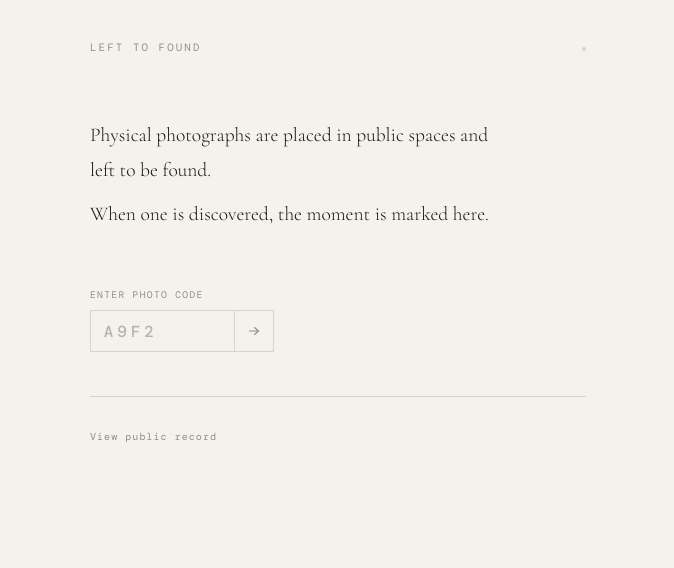
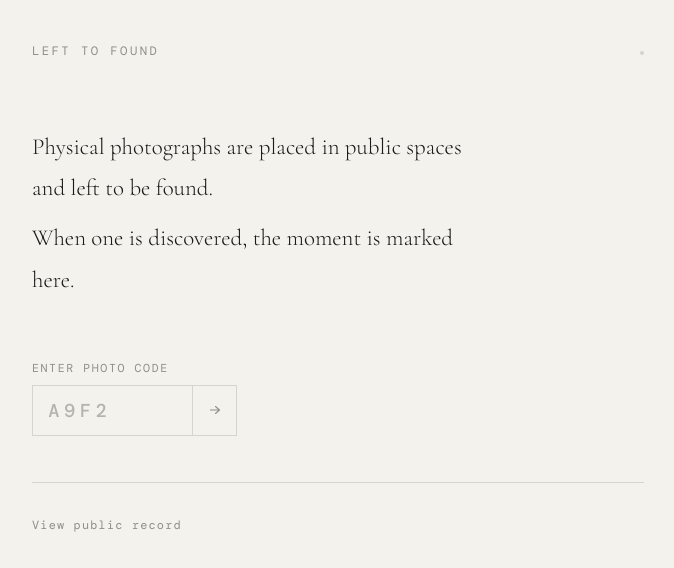
Before and after one commit to CodedByDom/left-to-found, a Next.js app: page / in a window 1280 px wide. Shown: the top 568 px of the page, without its empty margins (302-976 px from the left). Built offline with nearby package versions, Linux system fonts and the light colour scheme; a web font is replaced by a local one.

Commit message:
visualFormatting

```diff
--- a/app/globals.css
+++ b/app/globals.css
@@ -6,6 +6,8 @@
   box-sizing: border-box;
 }
 
+/* ── Light theme (default) ── */
+
 :root {
   --fg:     #1c1b19;
   --fg2:    #5c5a55;
@@ -13,13 +15,30 @@
   --fg4:    #b5b3ae;
   --bg:     #f4f2ed;
   --bg2:    #eae8e2;
+  --bg3:    #e2e0da;
   --border: #d6d4ce;
   --mono:   'DM Mono', monospace;
   --serif:  'Cormorant Garamond', serif;
+  color-scheme: light dark;
+}
+
+/* ── Dark theme ── */
+
+@media (prefers-color-scheme: dark) {
+  :root {
+    --fg:     #e8e6e1;
+    --fg2:    #a8a69f;
+    --fg3:    #7a7872;
+    --fg4:    #55534e;
+    --bg:     #161514;
+    --bg2:    #1e1d1b;
+    --bg3:    #262523;
+    --border: #333230;
+  }
 }
 
 html {
-  font-size: 16px;
+  font-size: 17px;
   -webkit-font-smoothing: antialiased;
   -moz-osx-font-smoothing: grayscale;
 }
@@ -28,6 +47,7 @@ body {
   background: var(--bg);
   color: var(--fg);
   font-family: var(--serif);
+  transition: background 0.3s, color 0.3s;
 }
 
 /* ── Shell ── */
@@ -37,7 +57,7 @@ body {
   min-height: 100dvh;
   display: flex;
   flex-direction: column;
-  max-width: 560px;
+  max-width: 680px;
   margin: 0 auto;
   padding: 0 2rem;
 }
@@ -53,7 +73,7 @@ body {
 
 .wordmark {
   font-family: var(--mono);
-  font-size: 0.67rem;
+  font-size: 0.72rem;
   font-weight: 400;
   letter-spacing: 0.2em;
   text-transform: uppercase;
@@ -96,7 +116,7 @@ body {
 
 .body-text {
   font-family: var(--serif);
-  font-size: 1.2rem;
+  font-size: 1.3rem;
   font-weight: 300;
   line-height: 1.75;
   color: var(--fg);
@@ -111,7 +131,7 @@ body {
 
 .mono-label {
   font-family: var(--mono);
-  font-size: 0.6rem;
+  font-size: 0.68rem;
   font-weight: 400;
   letter-spacing: 0.14em;
   text-transform: uppercase;
@@ -122,7 +142,7 @@ body {
 
 .quiet-text {
   font-family: var(--serif);
-  font-size: 1rem;
+  font-size: 1.1rem;
   font-weight: 300;
   color: var(--fg2);
   line-height: 1.7;
@@ -130,7 +150,7 @@ body {
 
 .small-text {
   font-family: var(--serif);
-  font-size: 0.85rem;
+  font-size: 0.95rem;
   font-weight: 300;
   color: var(--fg3);
   margin-top: 0.9rem;
@@ -139,7 +159,7 @@ body {
 
 .instruction-text {
   font-family: var(--serif);
-  font-size: 1.05rem;
+  font-size: 1.15rem;
   font-weight: 300;
   font-style: italic;
   color: var(--fg2);
@@ -149,7 +169,7 @@ body {
 
 .empty-text {
   font-family: var(--serif);
-  font-size: 1rem;
+  font-size: 1.1rem;
   font-weight: 300;
   font-style: italic;
   color: var(--fg4);
@@ -168,11 +188,11 @@ body {
 
 .home-statement p {
   font-family: var(--serif);
-  font-size: 1.22rem;
+  font-size: 1.35rem;
   font-weight: 300;
   line-height: 1.8;
   color: var(--fg);
-  max-width: 400px;
+  max-width: 440px;
 }
 
 .home-statement p + p {
@@ -186,20 +206,20 @@ body {
 .input-row {
   display: flex;
   align-items: stretch;
-  max-width: 192px;
+  max-width: 220px;
 }
 
 .code-input {
   font-family: var(--mono);
-  font-size: 1rem;
+  font-size: 1.1rem;
   font-weight: 500;
   letter-spacing: 0.24em;
   color: var(--fg);
   background: transparent;
   border: 1px solid var(--border);
   border-right: none;
-  padding: 0.6rem 0.8rem;
-  width: 144px;
+  padding: 0.7rem 0.9rem;
+  width: 160px;
   outline: none;
   transition: border-color 0.2s;
 }
@@ -217,7 +237,7 @@ body {
   justify-content: center;
   background: transparent;
   border: 1px solid var(--border);
-  padding: 0 0.7rem;
+  padding: 0 0.8rem;
   cursor: pointer;
   color: var(--fg3);
   transition: all 0.2s;
@@ -239,7 +259,7 @@ body {
 
 .quiet-link {
   font-family: var(--mono);
-  font-size: 0.63rem;
+  font-size: 0.7rem;
   font-weight: 400;
   letter-spacing: 0.1em;
   color: var(--fg3);
@@ -257,13 +277,13 @@ body {
 
 .primary-btn {
   font-family: var(--mono);
-  font-size: 0.68rem;
+  font-size: 0.75rem;
   font-weight: 500;
   letter-spacing: 0.08em;
   color: var(--fg);
   background: transparent;
   border: 1px solid var(--border);
-  padding: 0.6rem 1.4rem;
+  padding: 0.7rem 1.6rem;
   cursor: pointer;
   transition: all 0.2s;
 }
@@ -285,7 +305,7 @@ body {
 
 .record-code {
   font-family: var(--mono);
-  font-size: 0.67rem;
+  font-size: 0.75rem;
   font-weight: 400;
   letter-spacing: 0.22em;
   color: var(--fg4);
@@ -295,7 +315,7 @@ body {
 
 .record-caption {
   font-family: var(--serif);
-  font-size: 1rem;
+  font-size: 1.1rem;
   font-weight: 300;
   font-style: italic;
   color: var(--fg2);
@@ -318,15 +338,15 @@ body {
 
 .text-input {
   font-family: var(--serif);
-  font-size: 1.02rem;
+  font-size: 1.1rem;
   font-weight: 300;
   color: var(--fg);
   background: transparent;
   border: none;
   border-bottom: 1px solid var(--border);
-  padding: 0.35rem 0;
+  padding: 0.4rem 0;
   width: 100%;
-  max-width: 280px;
+  max-width: 320px;
   outline: none;
   transition: border-color 0.2s;
 }
@@ -364,7 +384,7 @@ body {
 
 .ledger-title {
   font-family: var(--mono);
-  font-size: 0.67rem;
+  font-size: 0.75rem;
   font-weight: 400;
   letter-spacing: 0.2em;
   text-transform: uppercase;
@@ -373,76 +393,80 @@ body {
 
 .ledger-count {
   font-family: var(--mono);
-  font-size: 0.58rem;
+  font-size: 0.65rem;
   font-weight: 300;
   letter-spacing: 0.1em;
   color: var(--fg4);
 }
 
-.ledger-list {
-  display: flex;
-  flex-direction: column;
+/* Table ledger */
+
+.ledger-table {
+  width: 100%;
+  border-collapse: collapse;
 }
 
-.ledger-row {
-  padding: 1.3rem 0.7rem;
+.ledger-table thead th {
+  font-family: var(--mono);
+  font-size: 0.6rem;
+  font-weight: 400;
+  letter-spacing: 0.14em;
+  text-transform: uppercase;
+  color: var(--fg4);
+  text-align: left;
+  padding: 0 0 0.9rem 0;
   border-bottom: 1px solid var(--border);
+}
+
+.ledger-table tbody tr {
   cursor: pointer;
   transition: background 0.2s;
-  margin: 0 -0.7rem;
-  border-radius: 2px;
-  text-decoration: none;
-  color: inherit;
-  display: block;
 }
-.ledger-row:hover {
+
+.ledger-table tbody tr:hover {
   background: var(--bg2);
 }
 
-.ledger-row-top {
-  display: flex;
-  align-items: baseline;
-  gap: 1.15rem;
-  flex-wrap: wrap;
+.ledger-table td {
+  font-family: var(--serif);
+  font-size: 1.05rem;
+  font-weight: 300;
+  color: var(--fg2);
+  padding: 1rem 0.5rem 1rem 0;
+  border-bottom: 1px solid var(--border);
+  vertical-align: top;
+  line-height: 1.5;
 }
 
-.ledger-id {
+.ledger-table td:first-child {
   font-family: var(--mono);
-  font-size: 0.76rem;
+  font-size: 0.82rem;
   font-weight: 500;
-  letter-spacing: 0.16em;
+  letter-spacing: 0.14em;
   color: var(--fg);
+  white-space: nowrap;
+  width: 70px;
 }
 
-.ledger-date {
-  font-family: var(--serif);
-  font-size: 0.93rem;
-  font-weight: 300;
-  color: var(--fg2);
+.ledger-table td:last-child {
+  color: var(--fg3);
+  font-style: italic;
 }
 
-.ledger-loc {
-  font-family: var(--serif);
-  font-size: 0.9rem;
-  font-weight: 300;
-  color: var(--fg3);
-  margin-top: 0.2rem;
+.ledger-table td a {
+  color: inherit;
+  text-decoration: none;
 }
 
-.ledger-caption {
-  font-family: var(--serif);
-  font-size: 0.86rem;
-  font-weight: 300;
-  font-style: italic;
-  color: var(--fg3);
-  margin-top: 0.3rem;
+.ledger-table tbody tr:last-child td {
+  border-bottom: none;
 }
 
 /* ── Loading ── */
 
 .loading-text {
   font-family: var(--mono);
-  font-size: 0.62rem;
+  font-size: 0.68rem;
   letter-spacing: 0.12em;
   color: var(--fg4);
   animation: pulse 1.5s ease infinite;
@@ -478,7 +502,7 @@ body {
 
 /* ── Mobile ── */
 
-@media (max-width: 480px) {
+@media (max-width: 580px) {
   .shell {
     padding: 0 1.25rem;
   }
@@ -486,9 +510,32 @@ body {
     padding: 3rem 0 4rem;
   }
   .home-statement p {
-    font-size: 1.1rem;
+    font-size: 1.2rem;
   }
-  .ledger-row-top {
-    gap: 0.7rem;
+
+  /* Stack table on mobile */
+  .ledger-table thead {
+    display: none;
+  }
+  .ledger-table,
+  .ledger-table tbody,
+  .ledger-table tr,
+  .ledger-table td {
+    display: block;
+    width: 100%;
+  }
+  .ledger-table tr {
+    padding: 1rem 0;
+    border-bottom: 1px solid var(--border);
+  }
+  .ledger-table td {
+    padding: 0.1rem 0;
+    border-bottom: none;
+  }
+  .ledger-table td:first-child {
+    margin-bottom: 0.25rem;
+  }
+  .ledger-table tbody tr:last-child {
+    border-bottom: none;
   }
 }
```
Also changed, not shown: app/found/page.tsx (+22 -18 lines).
